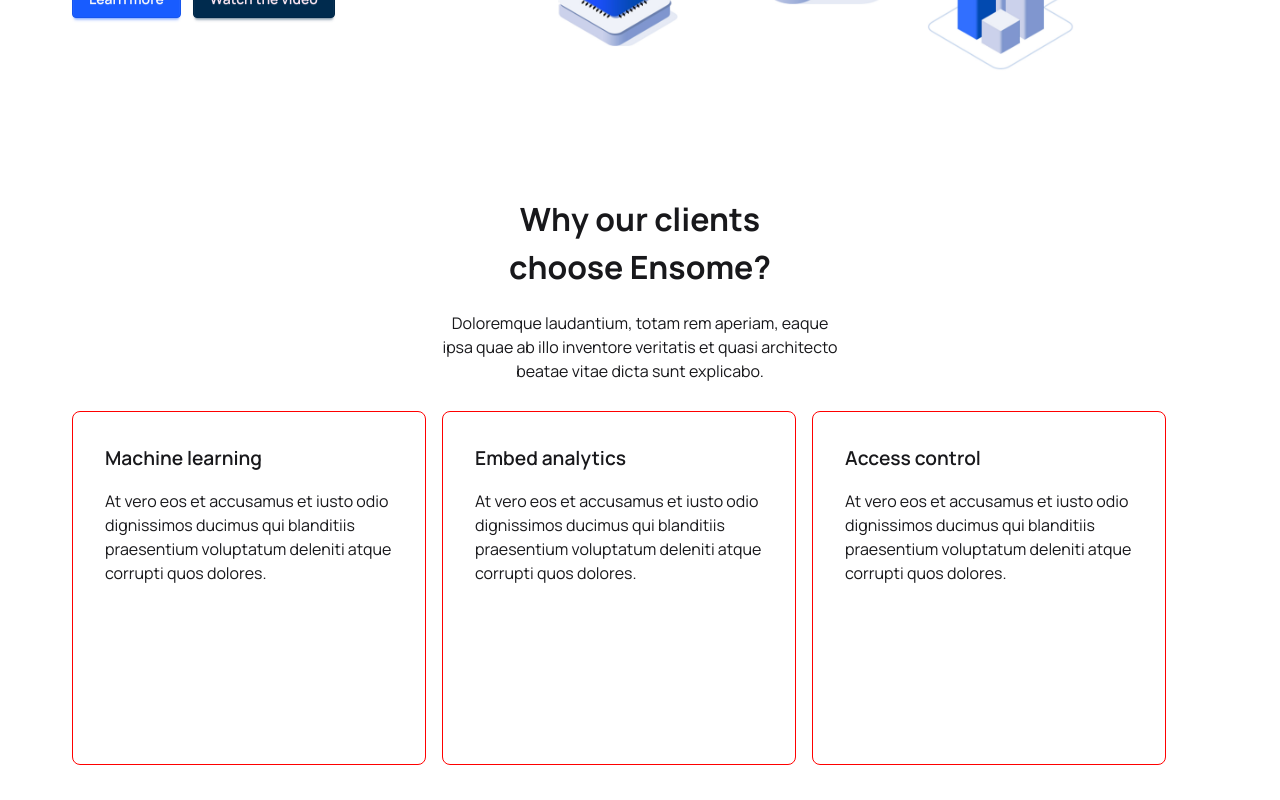
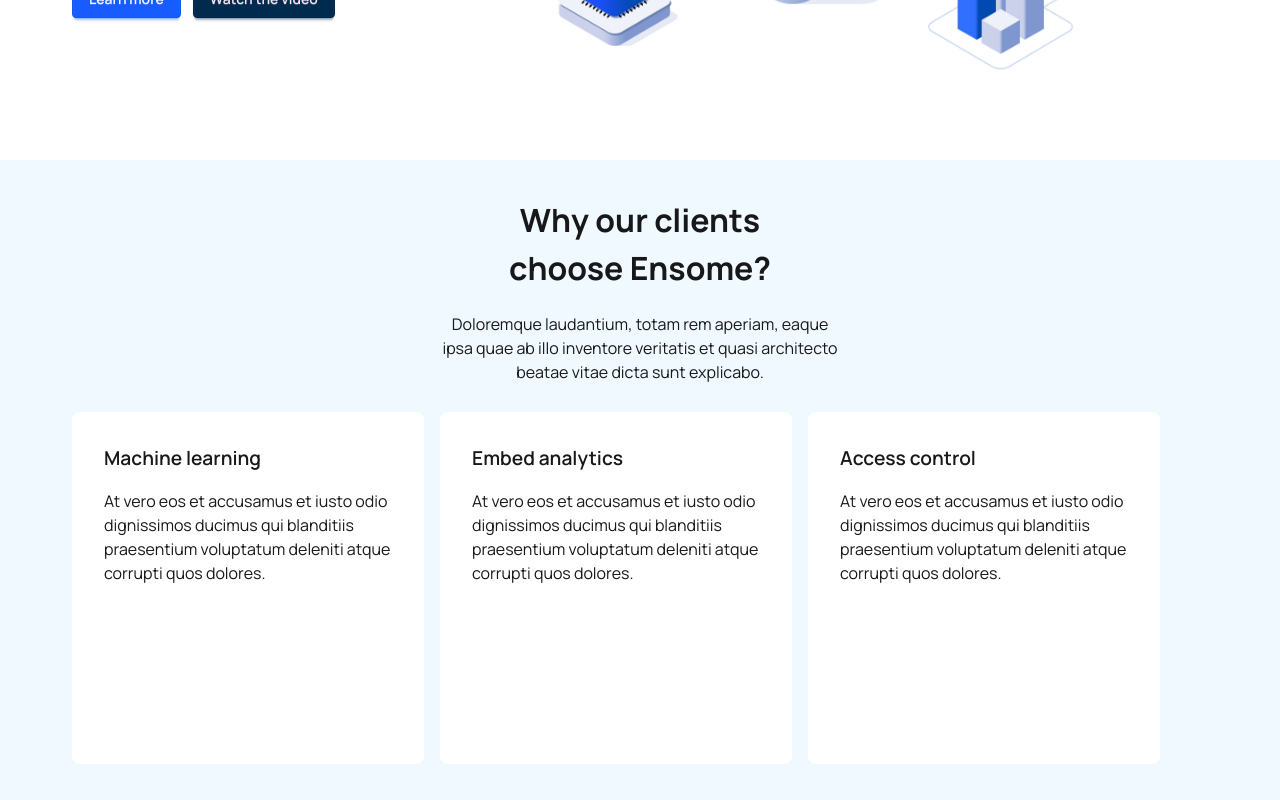
Before and after one commit to PatatoBit/codekit-web, a SvelteKit app: page / in a window 1280 px wide. Shown: the part 480-1280 px from the top of the page. Built offline with nearby package versions, Linux system fonts and the light colour scheme.

Commit message:
added background color

```diff
--- a/src/components/Views/Features.svelte
+++ b/src/components/Views/Features.svelte
@@ -1,4 +1,5 @@
-<section class="wrapper wrapper-center fullcenter">
+<section class="background">
+	<div class="wrapper wrapper-center fullcenter">
 		<h1>Why our clients</h1>
 		<h1>choose Ensome?</h1>
 
@@ -30,21 +31,25 @@
 				</p>
 			</div>
 		</div>
+	</div>
 </section>
 
 <style lang="scss">
+	.background {
+		background-color: var(--tertiary);
+	}
+
 	.card {
 		width: calc(75rem / 3 - 7rem);
 		aspect-ratio: 1;
+		padding: 2rem;
 
-		padding: 2rem;
+		background-color: white;
 	}
 
 	.carousel-item {
 		display: flex;
 		flex-direction: column;
 		gap: 1rem;
-
-		border: 1px solid red;
 	}
 </style>
--- a/src/styles/variables.scss
+++ b/src/styles/variables.scss
@@ -2,10 +2,11 @@
 html,
 body,
 * {
-	/* --primary: #185cff;
+	--background: #f1f6fa;
+
+	--primary: #185cff;
 	--secondary: #002b4e;
 	--tertiary: #f0f9ff;
-	--background: #f1f6fa;
 	--black: #292d33;
-	--red: #c14040; */
+	--red: #c14040;
 }
```
Lines whose indentation alone changed are shown as unchanged.
